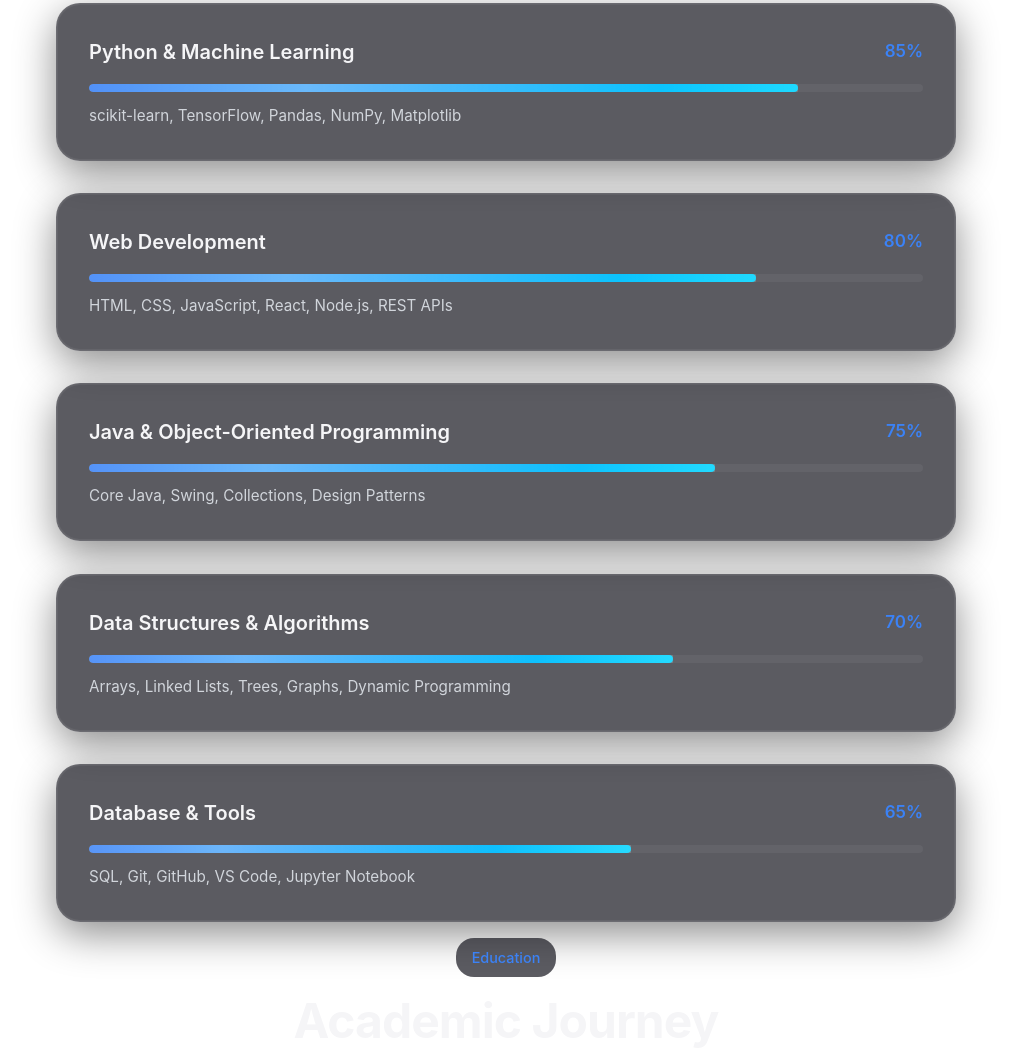
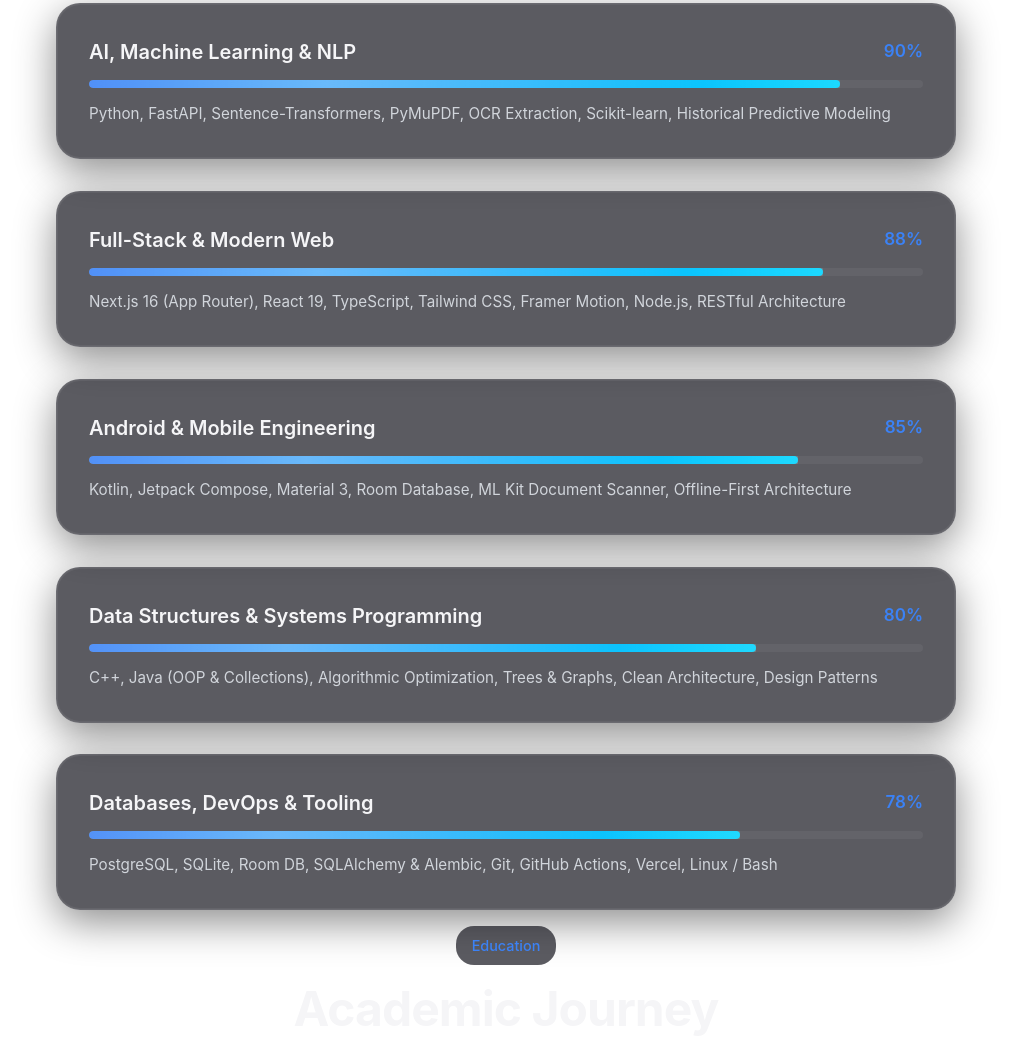
Before and after one commit to adityakajala1/portfolio, a plain HTML site: page index.html in a window 1280 px wide. Shown: the part 1750-2802 px from the top of the page, without its empty margins (134-1145 px from the left). Drawn offline with Linux system fonts and the light colour scheme.

Commit message:
Update Technical Skills (What I Work With) to reflect true full-stack, AI, Android, and systems architecture; update LOC counter

```diff
--- a/index.html
+++ b/index.html
@@ -235,7 +235,7 @@
 <div style="opacity: 0.9; font-size: 0.95rem;">Projects Completed</div>
 </div>
 <div>
-<div style="font-size: 2.5rem; font-weight: 700; margin-bottom: 0.25rem;">136,414+</div>
+<div style="font-size: 2.5rem; font-weight: 700; margin-bottom: 0.25rem;">136,416+</div>
   <div style="opacity: 0.9; font-size: 0.95rem;">Lines of Code</div>
 </div>
 </div>
@@ -251,69 +251,69 @@
           </p>
 </div>
 <div style="display: grid; gap: 2rem; max-width: 900px; margin: 0 auto;">
-<!-- Python & ML -->
+<!-- AI & Machine Learning -->
 <div class="card reveal-stagger">
-<div style="display: flex; justify-content: space-between; align-items: center; margin-bottom: 1rem;">
-<h3 style="font-size: 1.25rem; font-weight: 600;">Python &amp; Machine Learning</h3>
+<div style="display: flex; justify-content: space-between; align-items: center; margin-bottom: 0.75rem;">
+<h3 style="font-size: 1.25rem; font-weight: 600;">AI, Machine Learning &amp; NLP</h3>
+<span style="font-weight: 600; color: var(--accent-blue);">90%</span>
+</div>
+<div class="progress-bar">
+<div class="progress-fill" style="width: 90%;"></div>
+</div>
+<p style="margin-top: 0.85rem; color: var(--text-secondary); font-size: 0.95rem; line-height: 1.6;">
+              Python, FastAPI, Sentence-Transformers, PyMuPDF, OCR Extraction, Scikit-learn, Historical Predictive Modeling
+            </p>
+</div>
+<!-- Full-Stack & Modern Web -->
+<div class="card reveal-stagger">
+<div style="display: flex; justify-content: space-between; align-items: center; margin-bottom: 0.75rem;">
+<h3 style="font-size: 1.25rem; font-weight: 600;">Full-Stack &amp; Modern Web</h3>
+<span style="font-weight: 600; color: var(--accent-blue);">88%</span>
+</div>
+<div class="progress-bar">
+<div class="progress-fill" style="width: 88%;"></div>
+</div>
+<p style="margin-top: 0.85rem; color: var(--text-secondary); font-size: 0.95rem; line-height: 1.6;">
+              Next.js 16 (App Router), React 19, TypeScript, Tailwind CSS, Framer Motion, Node.js, RESTful Architecture
+            </p>
+</div>
+<!-- Android & Mobile Development -->
+<div class="card reveal-stagger">
+<div style="display: flex; justify-content: space-between; align-items: center; margin-bottom: 0.75rem;">
+<h3 style="font-size: 1.25rem; font-weight: 600;">Android &amp; Mobile Engineering</h3>
 <span style="font-weight: 600; color: var(--accent-blue);">85%</span>
 </div>
 <div class="progress-bar">
 <div class="progress-fill" style="width: 85%;"></div>
 </div>
-<p style="margin-top: 0.75rem; color: var(--text-secondary); font-size: 0.95rem;">
-              scikit-learn, TensorFlow, Pandas, NumPy, Matplotlib
+<p style="margin-top: 0.85rem; color: var(--text-secondary); font-size: 0.95rem; line-height: 1.6;">
+              Kotlin, Jetpack Compose, Material 3, Room Database, ML Kit Document Scanner, Offline-First Architecture
             </p>
 </div>
-<!-- Web Development -->
+<!-- Data Structures & Systems -->
 <div class="card reveal-stagger">
-<div style="display: flex; justify-content: space-between; align-items: center; margin-bottom: 1rem;">
-<h3 style="font-size: 1.25rem; font-weight: 600;">Web Development</h3>
+<div style="display: flex; justify-content: space-between; align-items: center; margin-bottom: 0.75rem;">
+<h3 style="font-size: 1.25rem; font-weight: 600;">Data Structures &amp; Systems Programming</h3>
 <span style="font-weight: 600; color: var(--accent-blue);">80%</span>
 </div>
 <div class="progress-bar">
 <div class="progress-fill" style="width: 80%;"></div>
 </div>
-<p style="margin-top: 0.75rem; color: var(--text-secondary); font-size: 0.95rem;">
-              HTML, CSS, JavaScript, React, Node.js, REST APIs
+<p style="margin-top: 0.85rem; color: var(--text-secondary); font-size: 0.95rem; line-height: 1.6;">
+              C++, Java (OOP &amp; Collections), Algorithmic Optimization, Trees &amp; Graphs, Clean Architecture, Design Patterns
             </p>
 </div>
-<!-- Java & OOP -->
+<!-- Databases & DevOps -->
 <div class="card reveal-stagger">
-<div style="display: flex; justify-content: space-between; align-items: center; margin-bottom: 1rem;">
-<h3 style="font-size: 1.25rem; font-weight: 600;">Java &amp; Object-Oriented Programming</h3>
-<span style="font-weight: 600; color: var(--accent-blue);">75%</span>
+<div style="display: flex; justify-content: space-between; align-items: center; margin-bottom: 0.75rem;">
+<h3 style="font-size: 1.25rem; font-weight: 600;">Databases, DevOps &amp; Tooling</h3>
+<span style="font-weight: 600; color: var(--accent-blue);">78%</span>
 </div>
 <div class="progress-bar">
-<div class="progress-fill" style="width: 75%;"></div>
+<div class="progress-fill" style="width: 78%;"></div>
 </div>
-<p style="margin-top: 0.75rem; color: var(--text-secondary); font-size: 0.95rem;">
-              Core Java, Swing, Collections, Design Patterns
-            </p>
-</div>
-<!-- DSA -->
-<div class="card reveal-stagger">
-<div style="display: flex; justify-content: space-between; align-items: center; margin-bottom: 1rem;">
-<h3 style="font-size: 1.25rem; font-weight: 600;">Data Structures &amp; Algorithms</h3>
-<span style="font-weight: 600; color: var(--accent-blue);">70%</span>
-</div>
-<div class="progress-bar">
-<div class="progress-fill" style="width: 70%;"></div>
-</div>
-<p style="margin-top: 0.75rem; color: var(--text-secondary); font-size: 0.95rem;">
-              Arrays, Linked Lists, Trees, Graphs, Dynamic Programming
-            </p>
-</div>
-<!-- Database & Tools -->
-<div class="card reveal-stagger">
-<div style="display: flex; justify-content: space-between; align-items: center; margin-bottom: 1rem;">
-<h3 style="font-size: 1.25rem; font-weight: 600;">Database &amp; Tools</h3>
-<span style="font-weight: 600; color: var(--accent-blue);">65%</span>
-</div>
-<div class="progress-bar">
-<div class="progress-fill" style="width: 65%;"></div>
-</div>
-<p style="margin-top: 0.75rem; color: var(--text-secondary); font-size: 0.95rem;">
-              SQL, Git, GitHub, VS Code, Jupyter Notebook
+<p style="margin-top: 0.85rem; color: var(--text-secondary); font-size: 0.95rem; line-height: 1.6;">
+              PostgreSQL, SQLite, Room DB, SQLAlchemy &amp; Alembic, Git, GitHub Actions, Vercel, Linux / Bash
             </p>
 </div>
 </div>
@@ -340,6 +340,8 @@
 <span style="font-size: 0.85rem; padding: 0.35rem 0.75rem; background: var(--light-grey); color: var(--text-secondary); border-radius: 6px;">Data Science</span>
 <span style="font-size: 0.85rem; padding: 0.35rem 0.75rem; background: var(--light-grey); color: var(--text-secondary); border-radius: 6px;">Algorithms</span>
 <span style="font-size: 0.85rem; padding: 0.35rem 0.75rem; background: var(--light-grey); color: var(--text-secondary); border-radius: 6px;">Web Development</span>
+<span style="font-size: 0.85rem; padding: 0.35rem 0.75rem; background: var(--light-grey); color: var(--text-secondary); border-radius: 6px;">Mobile Engineering</span>
+<span style="font-size: 0.85rem; padding: 0.35rem 0.75rem; background: var(--light-grey); color: var(--text-secondary); border-radius: 6px;">NLP &amp; OCR</span>
 </div>
 </div>
 </div>
```
